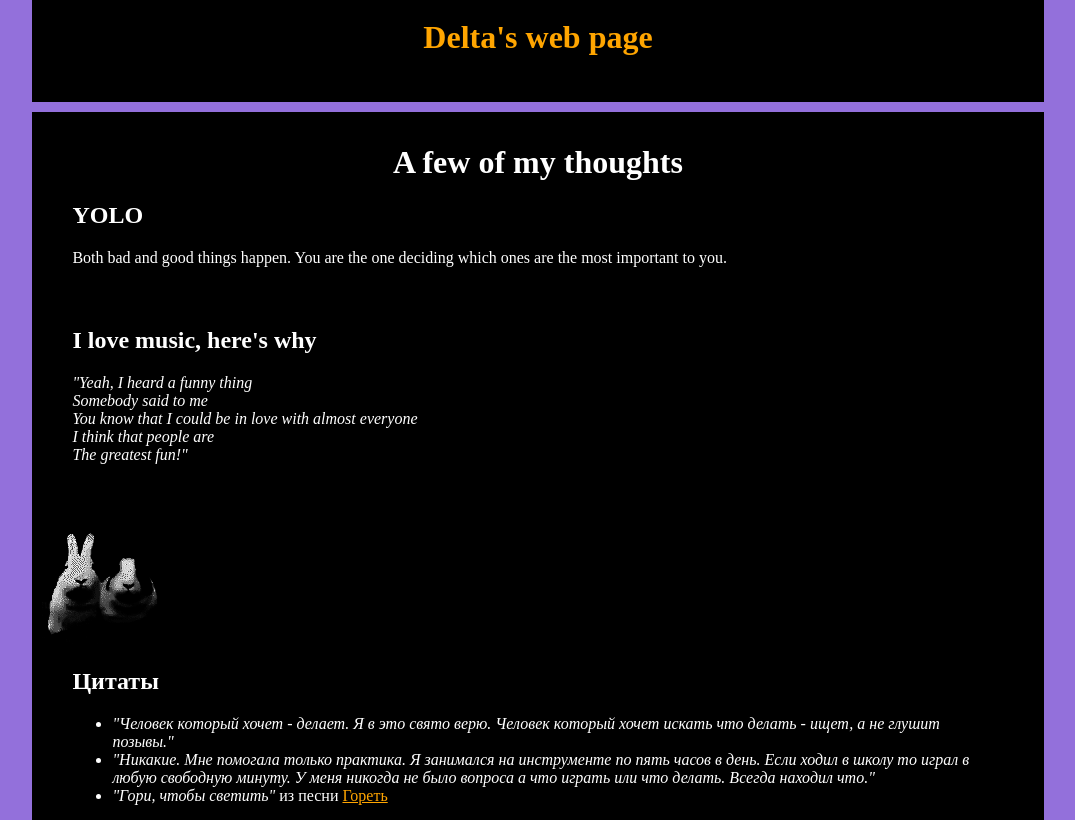
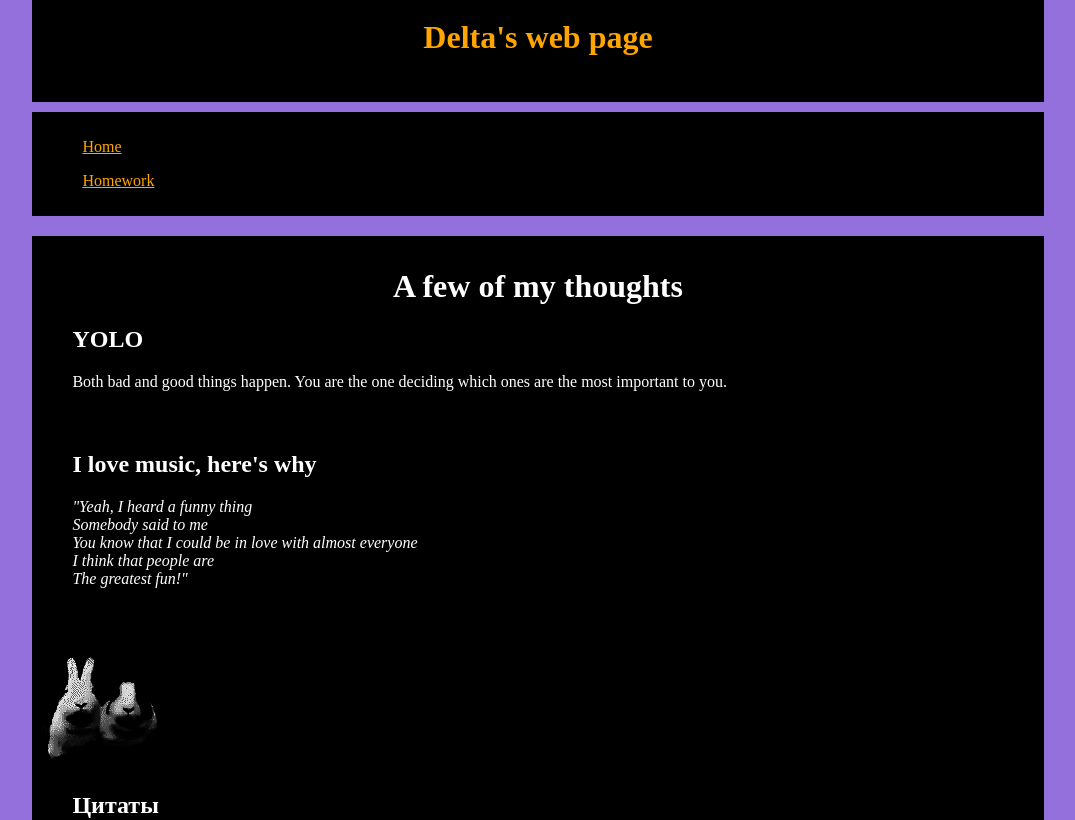
Before and after one commit to Senor-Delta/senor-delta.github.io, a plain HTML site: page index.html in a window 1280 px wide. Shown: the part 138-958 px from the top of the page, without its empty margins (102-1177 px from the left). Drawn offline with Linux system fonts and the light colour scheme.

Commit message:
Update index.html

```diff
--- a/index.html
+++ b/index.html
@@ -9,10 +9,20 @@
   <body>
     <header>
      <img class = "header" src="images/ddd_square.png"
+     alt = "Creepy rabbits"
      width="100"
      height="100">
      <h1 class = "header">Delta's web page</h1>
     </header>
+
+    <nav>
+      <ul>
+        <li><a href="index.html">Home</a></li>
+      </ul>
+      <ul>
+        <li><a href="second-page.html">Homework</a></li>
+      </ul>
+    </nav>
 
     <main>
 
@@ -41,9 +51,9 @@
       <article>
       <h2>Цитаты</h2>
         <ul>
-          <li><em>"Человек который хочет - делает. Я в это свято верю. Человек который хочет искать что делать - ищет, а не глушит позывы."</em></li>
-          <li><em>"Никакие. Мне помогала только практика. Я занимался на инструменте по пять часов в день. Если ходил в школу то играл в любую свободную минуту. У меня никогда не было вопроса а что играть или что делать. Всегда находил что."</em></li>
-          <li><em>"Гори, чтобы светить"</em> из песни <a href="https://www.youtube.com/watch?v=chQ2xf1bwm8">Гореть</a></li>
+          <li class = "thoughts"><em>"Человек который хочет - делает. Я в это свято верю. Человек который хочет искать что делать - ищет, а не глушит позывы."</em></li>
+          <li class = "thoughts"><em>"Никакие. Мне помогала только практика. Я занимался на инструменте по пять часов в день. Если ходил в школу то играл в любую свободную минуту. У меня никогда не было вопроса а что играть или что делать. Всегда находил что."</em></li>
+          <li class = "thoughts"><em>"Гори, чтобы светить"</em> из песни <a href="https://www.youtube.com/watch?v=chQ2xf1bwm8">Гореть</a></li>
         </ul>
       </article>
 
```
